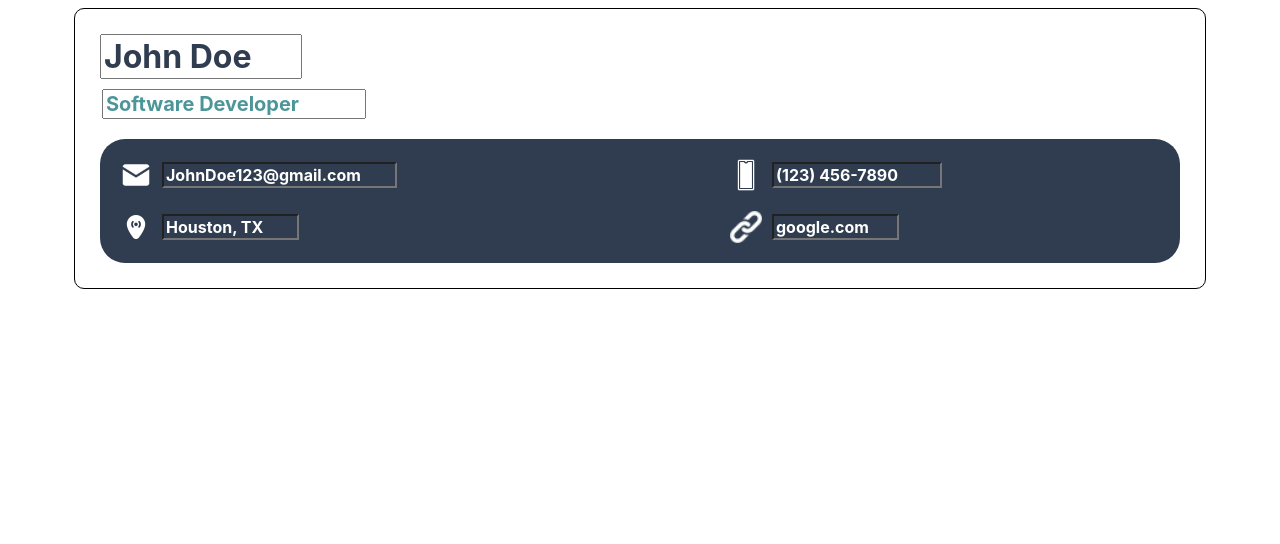
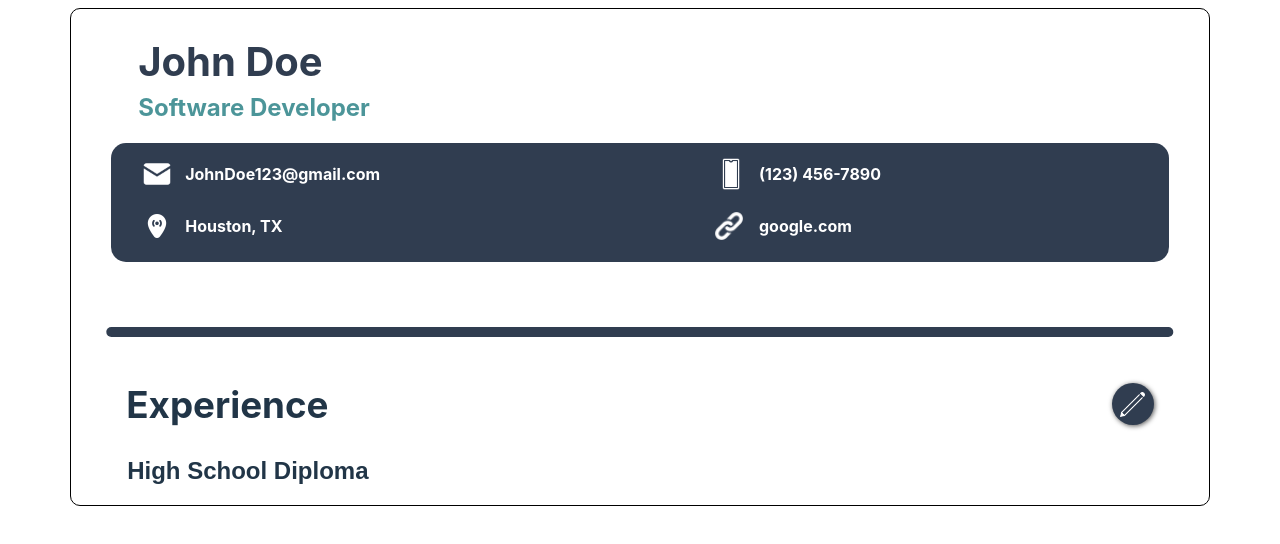
Before and after one commit to freddster14/CV-Application, a React (Vite) app: page / in a window 1280 px wide. Shown: the top 544 px of the page. Built offline with nearby package versions, Linux system fonts and the light colour scheme.

Commit message:
update: started experience section

```diff
--- a/src/components/App.jsx
+++ b/src/components/App.jsx
@@ -1,5 +1,6 @@
 import { useState } from 'react'
 import General from './General'
+import Education from './Education'
 import envelope from '../assets/icons8-email.png'
 import cellPhone from '../assets/icons8-phone.png'
 import location from '../assets/icons8-address.png'
@@ -12,8 +13,11 @@ function App() {
   const [email, setEmail] = useState("JohnDoe123@gmail.com");
   const [phone, setPhone] = useState("(123) 456-7890");
   const [address, setAddress] = useState("Houston, TX");
-  const [link, setLink] = useState("google.com")
-
+  const [link, setLink] = useState("google.com");
+  const [school, setSchool] = useState("Harvard");
+  const [major, setMajor] = useState("Computer Science");
+  const [graduationDate, setGraduationDate] = useState("May, 2026");
+  const [degree, setDegree] = useState(undefined)
 
   return (
     <>
@@ -31,7 +35,16 @@ function App() {
       link={link}
       handleLinkChange={setLink}
       />
-
+      <Education
+      degree={degree}
+      handleDegreeChange={setDegree}
+      major={major}
+      handleMajorChange={setMajor}
+      school={school}
+      handleSchoolChange={setSchool}
+      graduation={graduationDate}
+      handleGraduationChange={setGraduationDate}
+      />
 
     </>
   )
--- a/src/components/Education.jsx
+++ b/src/components/Education.jsx
@@ -1,4 +1,44 @@
-function Education () {
+import {useState} from 'react';
+import '../styles/Education.css'
+
+
+function Education ({
+    school,
+    handleSchoolChange,
+    major,
+    handleMajorChange,
+    graduation,
+    handleGraduationChange,
+    degree,
+    handleDegreeChange
+})
+{
+
+    const options = [
+        "High School Diploma",
+        "Associate",
+        "Bachelor's",
+        "Master's",
+        "Doctoral",
+    ]
+
+    return (
+        <div className='education-container'>
+            <div className='education-header'>
+                <h1>Experience</h1>
+                <button onClick={EditEducation}></button>
+            </div>
+            <select className='degree-select' onChange={(e) => handleDegreeChange(e.target.value)}>
+                    {options.map((option) => (
+                        <option key={option} value={option}>{option}</option>
+                    ))}
+            </select>
+        </div>
+    )
+}
+
+
+function EditEducation() {
 
 }
 
--- a/src/components/General.jsx
+++ b/src/components/General.jsx
@@ -84,7 +84,7 @@ function Input({name, value, handleChange, type, index}) {
 
     if(index > 2) {
         return (
-            <div>
+            <div className={name}>
             <img src={array[index - 3]} alt={name}/>
             <input
             className={name}
@@ -104,7 +104,7 @@ function Input({name, value, handleChange, type, index}) {
             type={type}
             value={value}
             style={{width: inputWidth + 'ch'}}
-            onInput={handleInput}
+            onChange={handleInput}
             />
         </>
 
--- a/src/styles/App.css
+++ b/src/styles/App.css
@@ -1,9 +1,13 @@
 #root {
   max-width: 1200px;
+  width: 90%;
   justify-content: space-between;
   margin: 0px;
   padding: 0px;
   display: flex;
+  flex-direction: column;
   gap: 30px;
   margin: 0px auto;
+  border: 1px solid black;
+  border-radius: 10px;
 }
--- /dev/null
+++ b/src/styles/Education.css
@@ -0,0 +1,48 @@
+.education-container {
+    margin-top: 20px;
+    padding: 20px 55px;
+}
+
+h1{
+    font-size: 2.3em;
+}
+
+.education-header {
+    display: flex;
+    justify-content: space-between;
+    align-items: center;
+}
+
+.education-header button {
+    width: 42px;
+    height: 42px;
+    background-image: url(../assets/icons8-edit.png);
+    background-size: 65%;
+    background-position: 50%;
+    background-repeat: no-repeat;
+    border-radius: 50%;
+    background-color: #303D50;
+    border: none;
+    box-shadow: 1px 1px 5px rgba(0, 0, 0, 0.658);
+    transition: transform 0.25s linear 0.1s;
+}
+
+.education-header button:hover, .education-header button:focus {
+    transform: scale(1.2);
+
+}
+
+.degree-select {
+    appearance: none;
+    background-color: white;
+    color: #213547;
+    font-size: 1.5em;
+    width: fit-content;
+    border: 1px solid white;
+    font-weight: bold;
+}
+
+.degree-select:focus, .degree-select:hover {
+    appearance: auto;
+    border: 1px solid black ;
+}
--- a/src/styles/General.css
+++ b/src/styles/General.css
@@ -1,39 +1,33 @@
 .general {
     display: flex;
     flex-direction: column;
-    width: 90%;
-    margin: 0px auto;
-    border: 1px solid black;
-    border-radius: 10px;
-    padding: 25px;
+    padding: 20px 40px;
     gap: 10px;
 }
 
 .general input {
-    margin-bottom: 10px;
-    margin-top: 1px;
     color: #303D50;
     font-family: Inter, system-ui, Avenir, Helvetica, Arial, sans-serif;
     font-weight: bold;
     margin: 0px;
+    border: none;
 }
 
-.general input{
+input.name {
+    font-size: 2.5em;
+    margin-left: 25px;
+    margin-top: 7px;
+    margin-bottom: -5px;
+}
 
+input.position {
+    margin-left: 25px;
+    margin-bottom: 10px;
+    font-size: 1.5em;
+    color: #4C9599;
 }
 
 
-.name {
-    font-size: 2em;
-    margin-left: 10px;
-}
-
-input.position {
-    margin-left: 2px;
-    margin-bottom: 10px;
-    font-size: 1.25em;
-    color: #4C9599;
-}
 .general-info-box {
     display: grid;
     grid-template-columns: repeat(auto-fit, minmax(33%, 1fr));
@@ -41,11 +35,25 @@ input.position {
     justify-content: space-between;
     align-items: center;
     gap: 20px;
-    border-radius: 25px;
-    column-gap: min(180px, 100%);
+    border-radius: 15px;
+    column-gap: min(150px, 100%);
     background-color: #303D50;
-    padding: 20px;
+    padding: 15px 30px 0px 30px;
 
+  }
+
+.general-info-box::after {
+    content: '';
+    width: 107%;
+    top: 75px;
+    margin-top: -10px;
+    grid-column: -1 /1;
+    background-color: #303D50;
+    height: 10px;
+    left: 50%;
+    transform: translateX(-50%);
+    border-radius: 20px;
+    position: relative;
 }
 
 .general-info-box div {
@@ -53,6 +61,11 @@ input.position {
     display: flex;
     align-items: center;
     gap: 10px;
+}
+
+div.link img {
+    width: 28px;
+    margin-right: 4px;
 }
 
 .general-info-box input {
```
Also changed, not shown: src/assets/icons8-edit.png (added), src/styles/Experience.css (added). Lines whose indentation alone changed are shown as unchanged.
